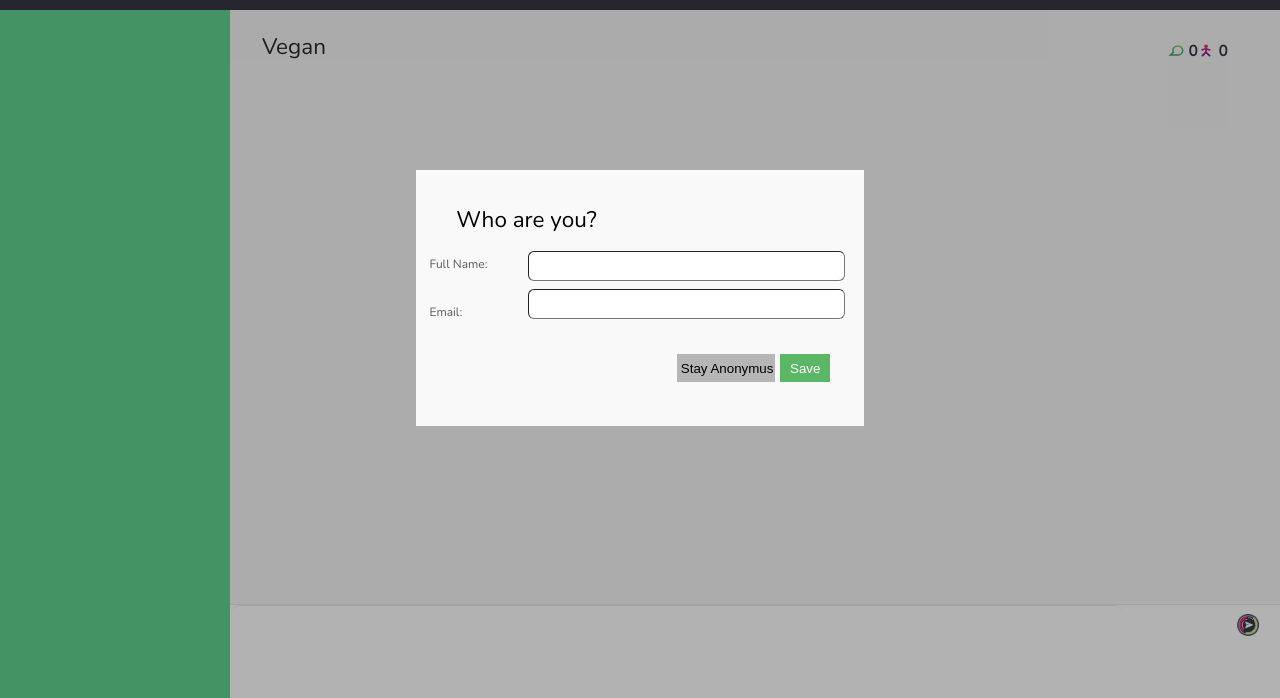
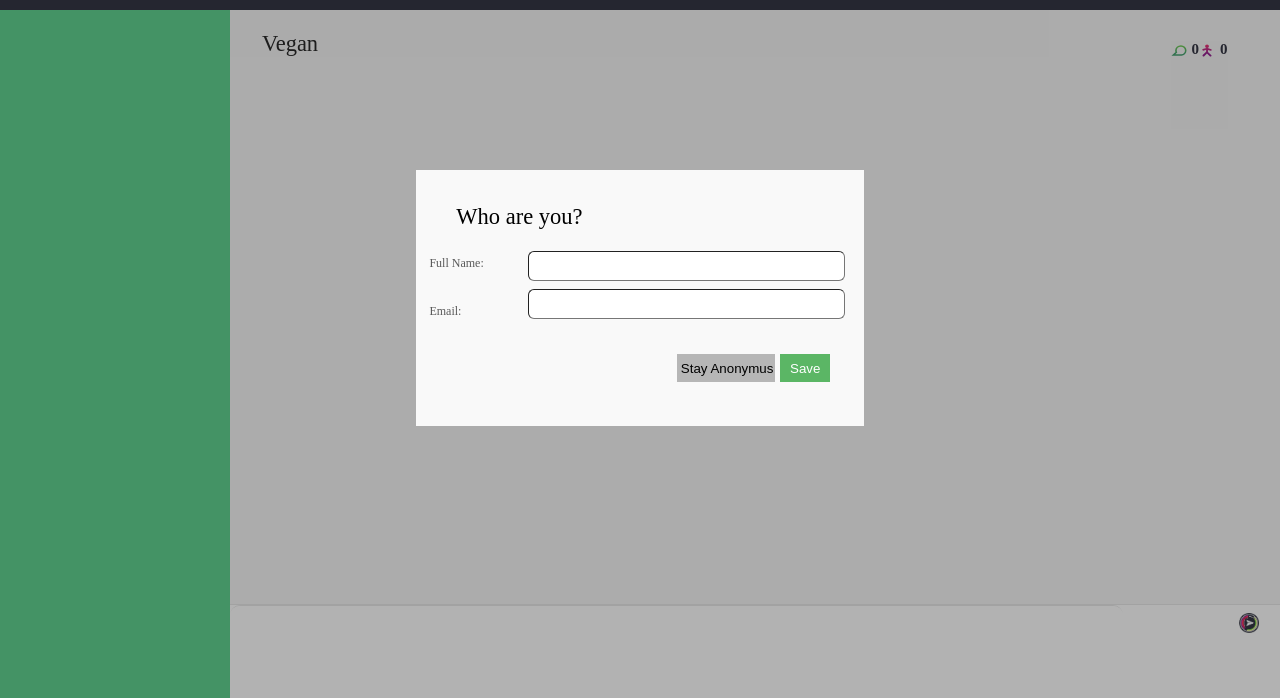
Before and after one commit to danielzar2710/babble, a website: page index.html in a window 1280 px wide. Shown: the part 102-800 px from the top of the page. Drawn offline with nearby package versions, Linux system fonts and the light colour scheme.

Commit message:
ffffsfsfsdf

```diff
--- a/styles/main.css
+++ b/styles/main.css
@@ -1,4 +1,4 @@
-@import url("https://fonts.googleapis.com/css?family=Nunito");
+
 body {
 	margin:0;
     padding:0;
```
